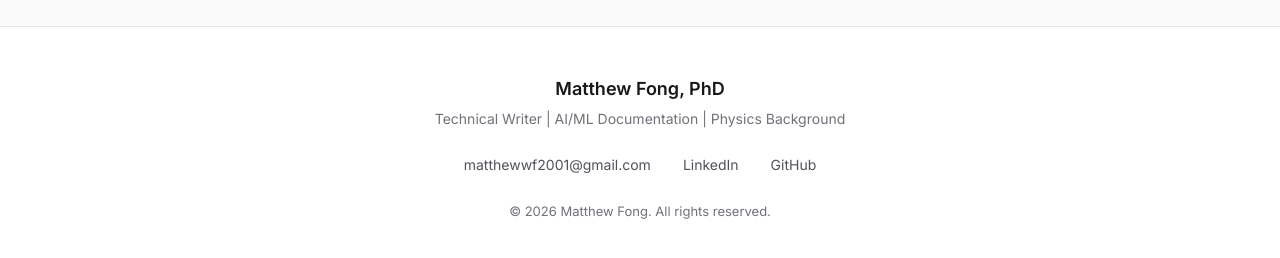
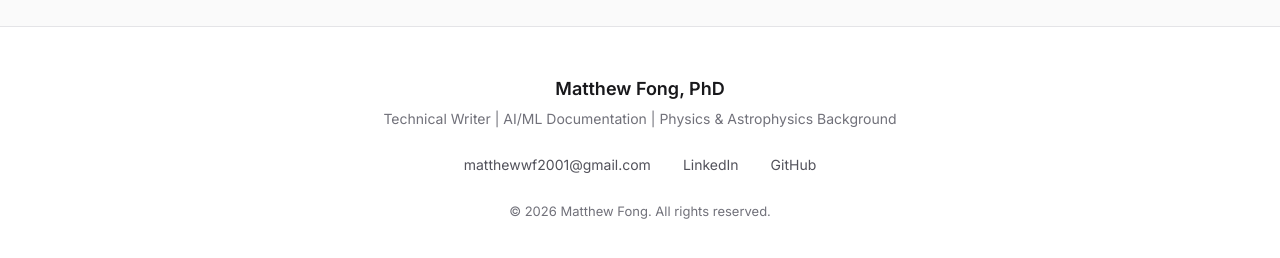
Before and after one commit to mfong955/portfolio, a Jekyll site: the page built from index.html, in a window 1280 px wide and 900 px high, scrolled down 911 px. Shown: the part 615-873 px from the top of the window. Built offline with Jekyll 4.4.1, drawn with Linux system fonts in a browser that asks for light colours.

Commit message:
header footer

```diff
--- a/_includes/footer.html
+++ b/_includes/footer.html
@@ -2,7 +2,7 @@
   <div class="footer-content">
     <div class="footer-main">
       <p class="footer-name">Matthew Fong, PhD</p>
-      <p class="footer-tagline">Technical Writer | AI/ML Documentation | Physics Background</p>
+      <p class="footer-tagline">Technical Writer | AI/ML Documentation | Physics & Astrophysics Background</p>
     </div>
     <div class="footer-links">
       <a href="mailto:{{ site.email }}">{{ site.email }}</a>
--- a/_includes/header.html
+++ b/_includes/header.html
@@ -15,9 +15,9 @@
         <a href="#" class="dropdown-toggle" {% if page.url contains '/samples/' %}class="active"{% endif %}>Samples</a>
         <ul class="dropdown-menu">
           <li><a href="{{ '/samples/product-documentation.html' | relative_url }}">Product Documentation</a></li>
+          <li><a href="{{ '/samples/process-impact.html' | relative_url }}">Process & Impact</a></li>
           <li><a href="{{ '/samples/visual-communication.html' | relative_url }}">Visual Communication</a></li>
           <li><a href="{{ '/samples/architecture-documentation.html' | relative_url }}">Architecture Documentation</a></li>
-          <li><a href="{{ '/samples/process-impact.html' | relative_url }}">Process & Impact</a></li>
         </ul>
       </li>
       <li><a href="{{ '/about.html' | relative_url }}" {% if page.url == '/about.html' %}class="active"{% endif %}>About</a></li>
```
